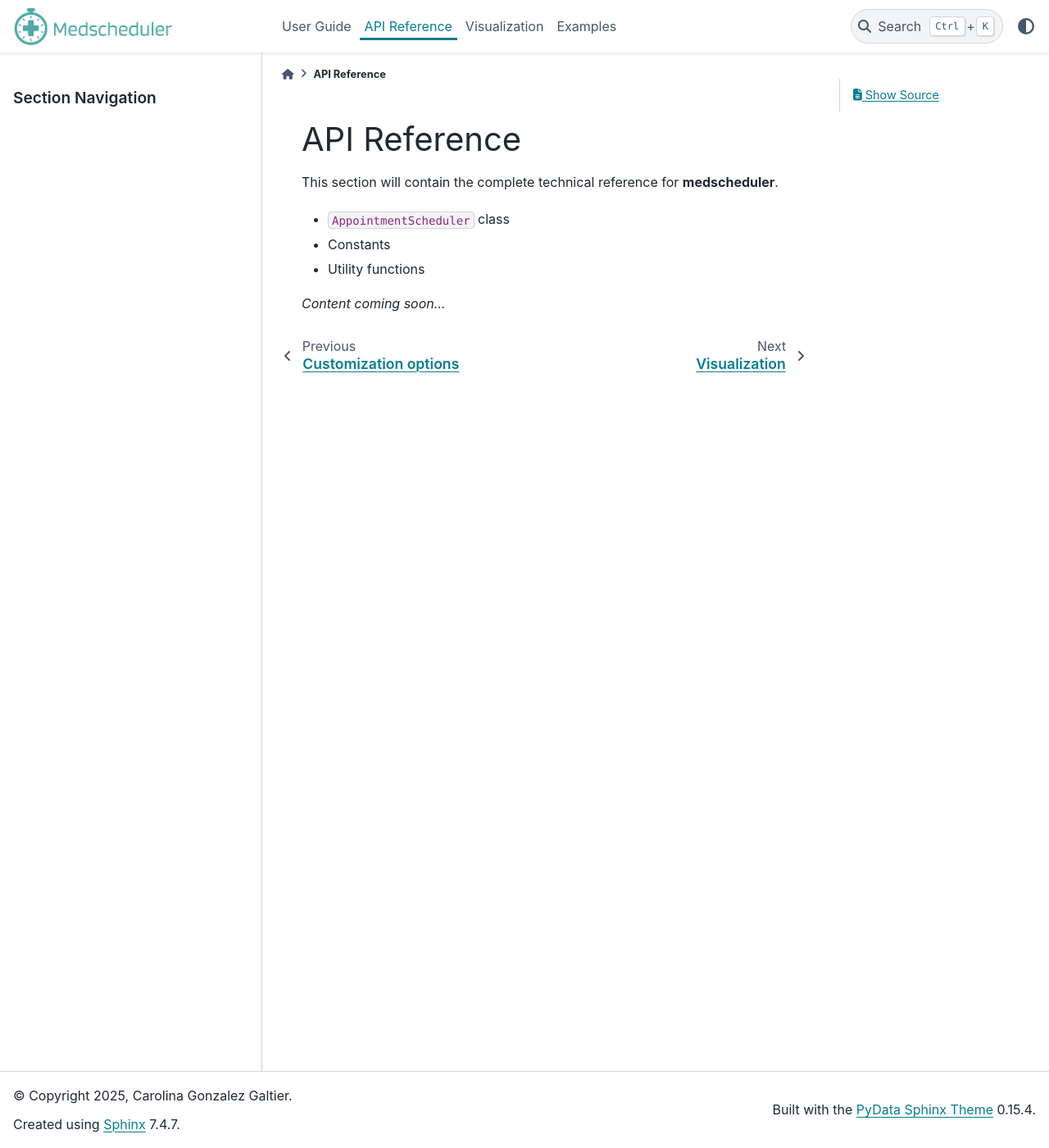
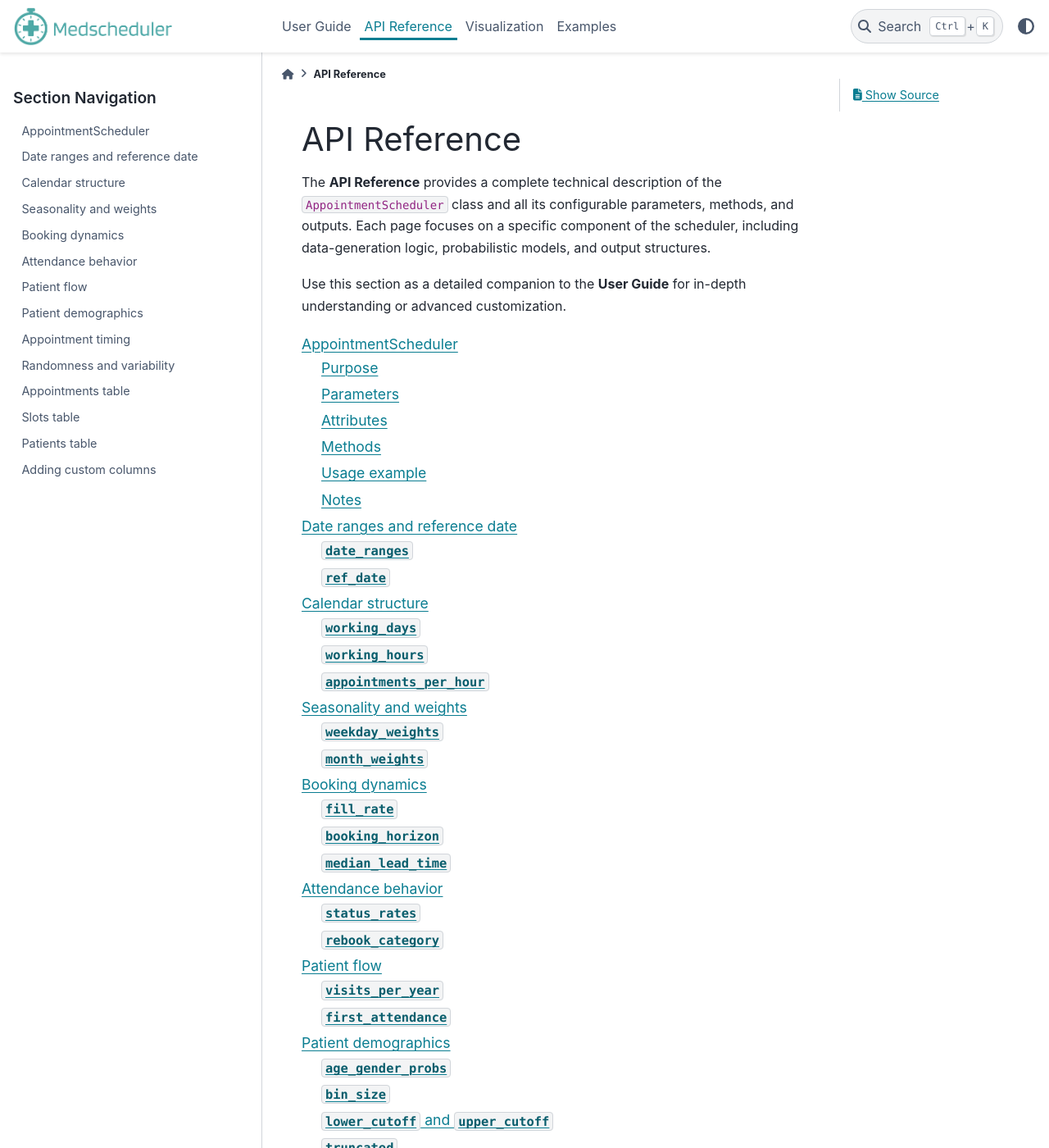
Before and after one commit to carogaltier/medscheduler, a Sphinx documentation site: the page built from docs/api-reference/index.md, in a window 1280 px wide and 1400 px high. Shown: the whole window at 82% size. Built offline with Sphinx 7.4.7 and the PyData theme 0.15.4, drawn with Linux system fonts in a browser that asks for light colours; some of the changed text lies outside the part shown.

Commit message:
Update index.md

````diff
--- a/docs/api-reference/index.md
+++ b/docs/api-reference/index.md
@@ -1,9 +1,25 @@
 # API Reference
 
-This section will contain the complete technical reference for **medscheduler**.
+The **API Reference** provides a complete technical description of the `AppointmentScheduler` class and all its configurable parameters, methods, and outputs.
+Each page focuses on a specific component of the scheduler, including data-generation logic, probabilistic models, and output structures.
 
-- `AppointmentScheduler` class
-- Constants
-- Utility functions
+Use this section as a detailed companion to the **User Guide** for in-depth understanding or advanced customization.
 
-*Content coming soon…*
+```{toctree}
+:maxdepth: 2
+
+appointment_scheduler
+date_ranges_ref_date
+calendar_structure
+seasonality_weights
+booking_dynamics
+attendance_behavior
+patient_flow
+patient_demographics
+appointment_timing
+randomness_and_noise
+appointments_table
+slots_table
+patients_table
+custom_columns
+```
````
